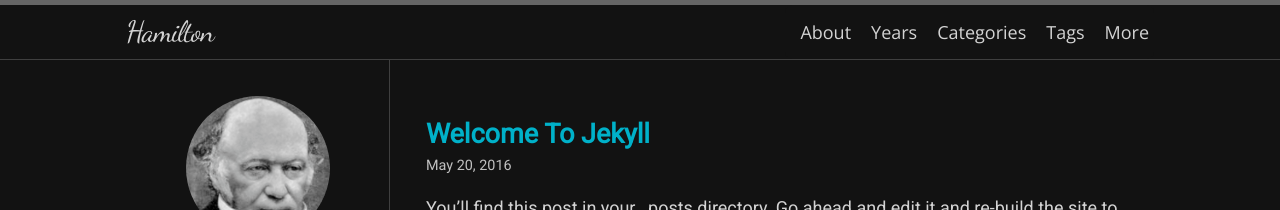
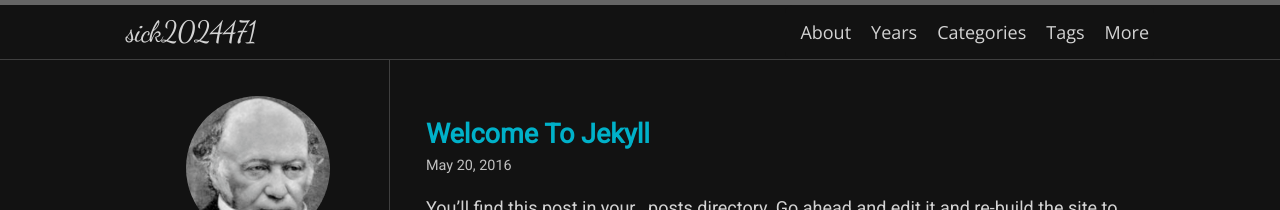
Before and after one commit to zivong/jekyll-theme-hamilton, a Jekyll site: the page built from index.html, in a window 1280 px wide. Shown: the top 210 px of the page. Built offline with Jekyll 4.4.1, drawn with Linux system fonts in a browser that asks for light colours; nearby versions of some CDN libraries; some web fonts are replaced; the list of posts is cut into pages by our own code.

Commit message:
Update _config.yml

```diff
--- a/_config.yml
+++ b/_config.yml
@@ -1,4 +1,4 @@
-title: Hamilton
+title: sick2024471
 description: A minimal and beautiful Jekyll theme best for writing and note-taking.
 author: Shangzhi Huang
 avatar: /logo.png
```
